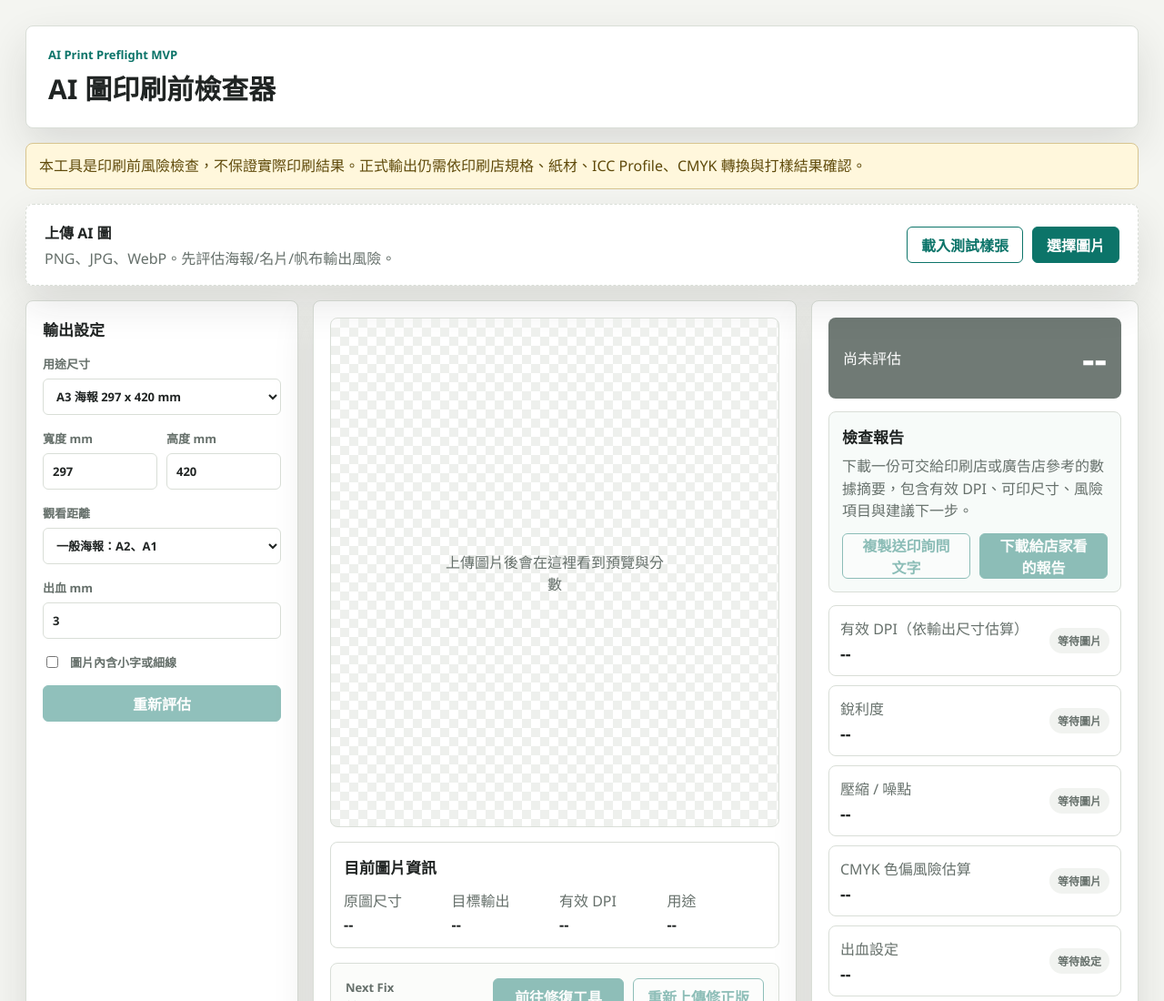
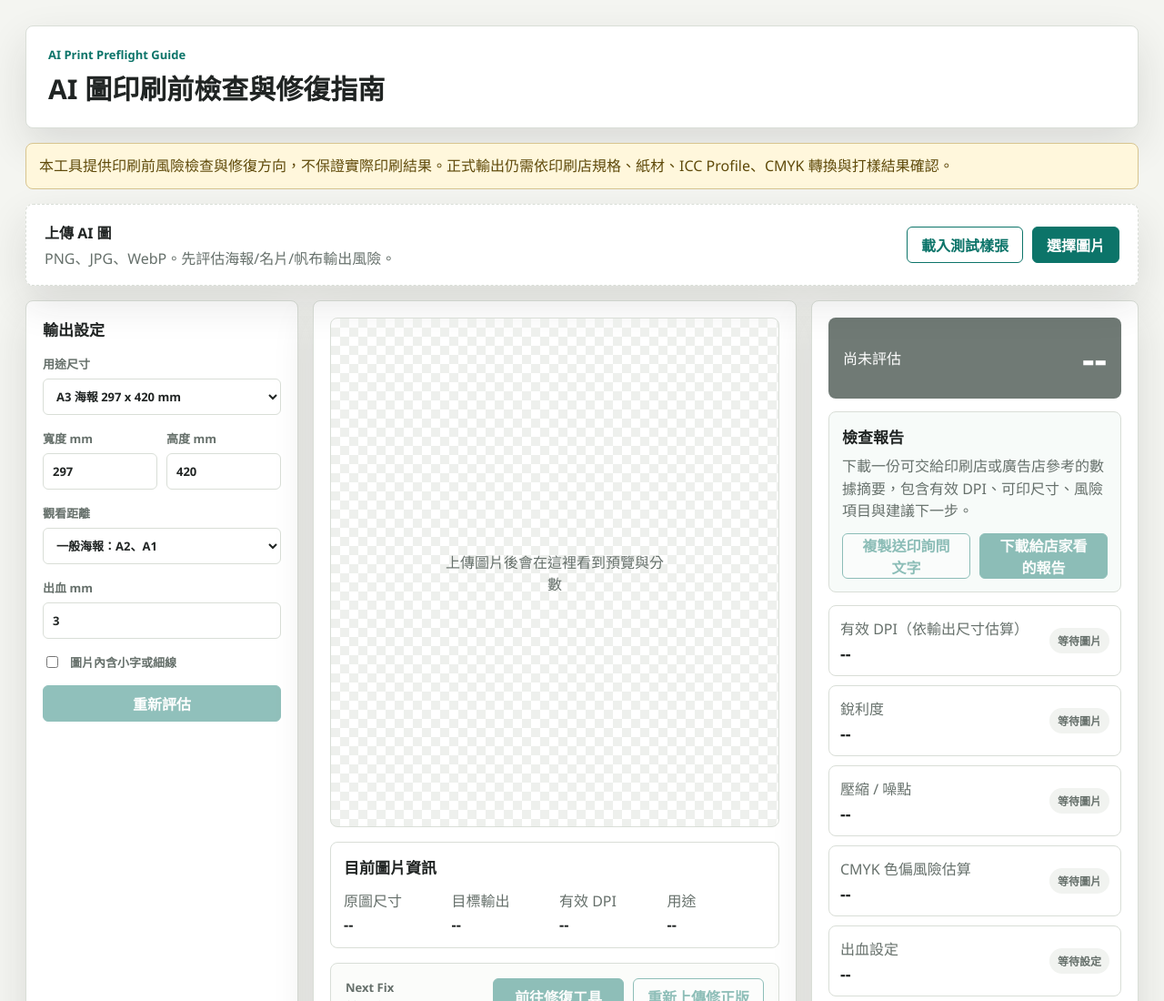
Before and after one commit to zxc02621948-sketch/ai-print-preflight, a plain HTML site: page index.html in a window 1280 px wide. Shown: the top 1100 px of the page at 91% size. Drawn offline with Linux system fonts and the light colour scheme.

Commit message:
Rename project as preflight guide

```diff
--- a/app.js
+++ b/app.js
@@ -758,7 +758,7 @@ function downloadReport() {
   const m = state.metrics;
   const fix = chooseFix(m);
   const lines = [
-    "AI 圖印刷前檢查報告",
+    "AI 圖印刷前檢查與修復報告",
     `檔名：${m.fileName}`,
     `圖片像素：${m.pixelWidth} x ${m.pixelHeight} px`,
     `輸出尺寸：${m.print.widthMm} x ${m.print.heightMm} mm`,
--- a/index.html
+++ b/index.html
@@ -3,7 +3,7 @@
   <head>
     <meta charset="utf-8" />
     <meta name="viewport" content="width=device-width, initial-scale=1" />
-    <title>AI 圖印刷前檢查器</title>
+    <title>AI 圖印刷前檢查與修復指南</title>
     <link rel="stylesheet" href="styles.css" />
   </head>
   <body>
@@ -11,13 +11,13 @@
       <section class="workspace">
         <header class="topbar">
           <div>
-            <p class="eyebrow">AI Print Preflight MVP</p>
-            <h1>AI 圖印刷前檢查器</h1>
+            <p class="eyebrow">AI Print Preflight Guide</p>
+            <h1>AI 圖印刷前檢查與修復指南</h1>
           </div>
         </header>
 
         <section class="notice">
-          本工具是印刷前風險檢查，不保證實際印刷結果。正式輸出仍需依印刷店規格、紙材、ICC Profile、CMYK 轉換與打樣結果確認。
+          本工具提供印刷前風險檢查與修復方向，不保證實際印刷結果。正式輸出仍需依印刷店規格、紙材、ICC Profile、CMYK 轉換與打樣結果確認。
         </section>
 
         <section class="upload-panel" id="dropZone">
```
Also changed, not shown: 1 other file.
